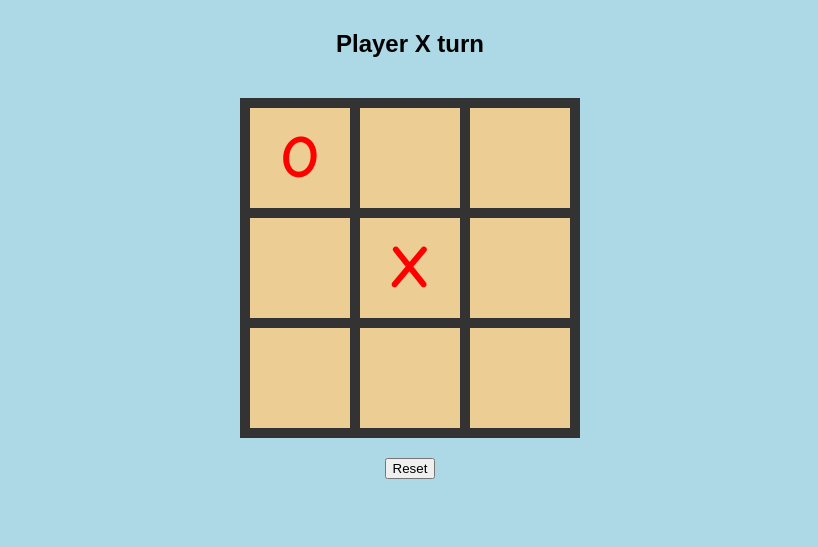
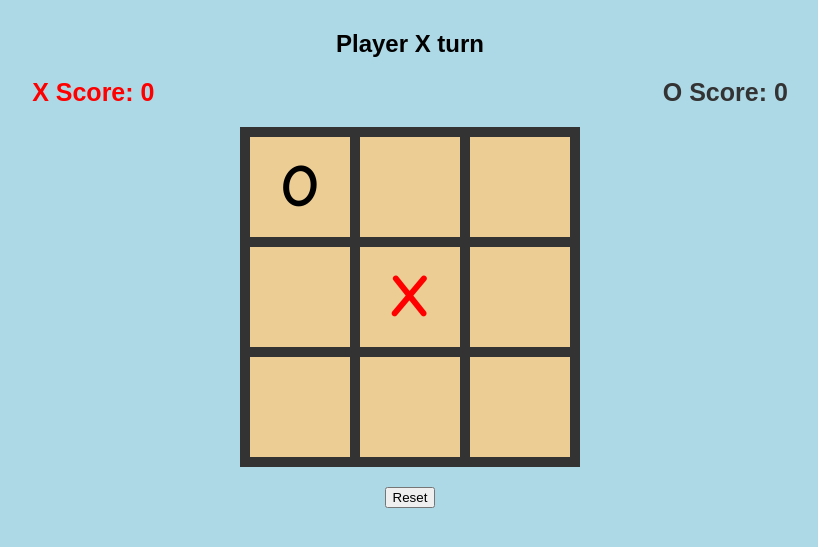
Before and after one commit to bp578/Tic-Tac-Toe-AI-Demo, a plain HTML site: page index.html in a window 1280 px wide. Both pictures are taken after a click on the element 640 px from the left and 362 px from the top of the page. Shown: the part 95-642 px from the top of the page, without its empty margins (230-1048 px from the left). Drawn offline with Linux system fonts and the light colour scheme.

Commit message:
Added score board. Added delay to AI.

```diff
--- a/index.html
+++ b/index.html
@@ -7,7 +7,11 @@
 <body>
   <h1>Tic Tac Toe</h1>
   <h2 id="turn">Player X turn</h2>
-  <div id="board" hidden>
+  <div class="scoreboard">
+    <div id="playerXScore">X Score: 0</div>
+    <div id="playerOScore">O Score: 0</div>
+  </div>
+  <div id="board">
     <div class="row">
       <div class="cell"></div>
       <div class="cell"></div>
--- a/script.js
+++ b/script.js
@@ -3,6 +3,8 @@ const board = document.getElementById('board');
 const turn = document.getElementById('turn');
 const cells = document.getElementsByClassName('cell');
 const resetButton = document.getElementById('reset');
+const xScoreDisplay = document.getElementById('playerXScore');
+const oScoreDisplay = document.getElementById('playerOScore');
 let currentPlayer = 'X';
 let isGameOver = false;
 let xScore = 0;
@@ -29,6 +31,7 @@ function handleCellClick(event) {
       alert(`Player X wins!`);
       turn.textContent = `Player X won!`;
       xScore++;
+      xScoreDisplay.textContent = `X Score: ${xScore}`;
     } else if (checkForDraw(getState())) {
       isGameOver = true;
       alert('The game is a draw!');
@@ -41,14 +44,19 @@ function handleCellClick(event) {
     currentPlayer = currentPlayer === 'X' ? 'O' : 'X';
 
     //AI makes a move:
+    turn.textContent = "Player O is thinking...";
+    setTimeout(() => {
       applyMoveToBoard(alphaBeta(getState(), -Infinity, Infinity, 3, 3, false));
+    }, 2000);
+
+
   }
 }
 
 //Returns the current game state
-function getState(){
+function getState() {
   let array = []
-  for (let cell of cells){
+  for (let cell of cells) {
     array.push(cell.textContent);
   }
 
@@ -56,11 +64,11 @@ function getState(){
 }
 
 //Return an array of indices indicating possible moves to take
-function generateMoves(state){
+function generateMoves(state) {
   let moves = [];
 
-  for(let i = 0; i < state.length; i++){
-    if (state[i] === ''){
+  for (let i = 0; i < state.length; i++) {
+    if (state[i] === '') {
       moves.push(i);
     }
   }
@@ -73,7 +81,7 @@ function generateMoves(state){
 //Assigns a value to the current state based on how optimal it is
 //Higher value: Most optimal for player X
 //Lower value: Most optimal for player O
-function evaluateState(state){
+function evaluateState(state) {
   const winningCombinations = [
     [0, 1, 2], [3, 4, 5], [6, 7, 8], // Rows
     [0, 3, 6], [1, 4, 7], [2, 5, 8], // Columns
@@ -92,26 +100,26 @@ function evaluateState(state){
     let arrayToRead = [state[a], state[b], state[c]];
 
     //Count the number of X's and O's in each combination
-    for (let element of arrayToRead){
-      if (element === "X"){
+    for (let element of arrayToRead) {
+      if (element === "X") {
         numberOfX += 1;
-      } else if (element === "O"){
+      } else if (element === "O") {
         numberOfO += 1;
       }
     }
 
     //Add X1, X2, O1, O2 accordingly
-    if (numberOfX === 1 && numberOfO === 0){
+    if (numberOfX === 1 && numberOfO === 0) {
       X1 += 1;
-    } else if (numberOfX === 2 && numberOfO === 0){
+    } else if (numberOfX === 2 && numberOfO === 0) {
       X2 += 1;
-    } else if (numberOfX === 0 && numberOfO === 1){
+    } else if (numberOfX === 0 && numberOfO === 1) {
       O1 += 1;
-    } else if (numberOfX === 0 && numberOfO === 2){
+    } else if (numberOfX === 0 && numberOfO === 2) {
       O2 += 1;
-    } else if (numberOfX === 3){
+    } else if (numberOfX === 3) {
       return Infinity;
-    } else if (numberOfO === 3){
+    } else if (numberOfO === 3) {
       return -Infinity;
     }
 
@@ -150,7 +158,7 @@ function checkForDraw(state) {
 }
 
 // Check if game is win or tie
-function checkGameOver(state){
+function checkGameOver(state) {
   return checkForWin(state) || checkForDraw(state);
 }
 
@@ -165,19 +173,19 @@ function resetGame() {
   }
 }
 
-function applyMoveCloning(state, move, player){
+function applyMoveCloning(state, move, player) {
   let stateCopy = JSON.parse(JSON.stringify(state));
-  if (stateCopy[move] === ''){
+  if (stateCopy[move] === '') {
     stateCopy[move] = player;
   }
   return stateCopy;
 }
 
 //AI can make moves to the board
-function applyMoveToBoard(move){
+function applyMoveToBoard(move) {
   let cell = cells[move]
-  if (!cell.textContent){
-    cell.style.color = "red";
+  if (!cell.textContent) {
+    cell.style.color = "black";
     turn.textContent = "Player X turn"
     cell.textContent = currentPlayer;
   }
@@ -187,6 +195,7 @@ function applyMoveToBoard(move){
     alert(`Player O wins!`);
     turn.textContent = `Player O won!`;
     oScore++;
+    oScoreDisplay.textContent = `O Score: ${oScore}`;
   } else if (checkForDraw(getState())) {
     isGameOver = true;
     alert('The game is a draw!');
@@ -199,33 +208,33 @@ function applyMoveToBoard(move){
 }
 
 
-function alphaBeta(state, alpha, beta, initialDepth, currentDepth, maximizingPlayer){
+function alphaBeta(state, alpha, beta, initialDepth, currentDepth, maximizingPlayer) {
   //Return the state's value when depth is 0 or state is terminal
-  if (currentDepth === 0 || checkGameOver(state)){
+  if (currentDepth === 0 || checkGameOver(state)) {
     return evaluateState(state);
   }
 
-  if (maximizingPlayer){
+  if (maximizingPlayer) {
     let bestValue = -Infinity;
     let bestMove;
 
-    for (let move of generateMoves(state)){
+    for (let move of generateMoves(state)) {
       let childState = applyMoveCloning(state, move, "X");
       let value = alphaBeta(childState, alpha, beta, initialDepth, currentDepth - 1, false);
       alpha = Math.max(alpha, value);
 
-      if (value > bestValue){
+      if (value > bestValue) {
         bestValue = value;
         bestMove = move;
       }
 
       //Beta Pruning
-      if (value >= beta){
+      if (value >= beta) {
         break;
       }
     }
 
-    if (currentDepth == initialDepth){
+    if (currentDepth == initialDepth) {
       return bestMove
     } else {
       return bestValue
@@ -235,23 +244,23 @@ function alphaBeta(state, alpha, beta, initialDepth, currentDepth, maximizingPla
     let bestValue = Infinity;
     let bestMove;
 
-    for (let move of generateMoves(state)){
+    for (let move of generateMoves(state)) {
       let childState = applyMoveCloning(state, move, "O");
       let value = alphaBeta(childState, alpha, beta, initialDepth, currentDepth - 1, true);
       beta = Math.min(beta, value);
 
-      if (value < bestValue){
+      if (value < bestValue) {
         bestValue = value;
         bestMove = move;
       }
 
       //Alpha Pruning
-      if (value <= alpha){
+      if (value <= alpha) {
         break;
       }
     }
 
-    if (currentDepth == initialDepth){
+    if (currentDepth == initialDepth) {
       return bestMove
     } else {
       return bestValue
--- a/styles.css
+++ b/styles.css
@@ -38,7 +38,21 @@ button {
   margin: 20px auto;
 }
 
-.grid-container {
+.scoreboard {
     display: grid;
     grid-template-columns: auto auto;
-  }
+}
+
+#playerXScore{
+  color: red;
+  font-size: 25px;
+  font-family: sans-serif;
+  font-weight: bold;
+}
+
+#playerOScore{
+  color: #333;
+  font-size: 25px;
+  font-family: sans-serif;
+  font-weight: bold;
+}
```
Lines whose indentation alone changed are shown as unchanged.
